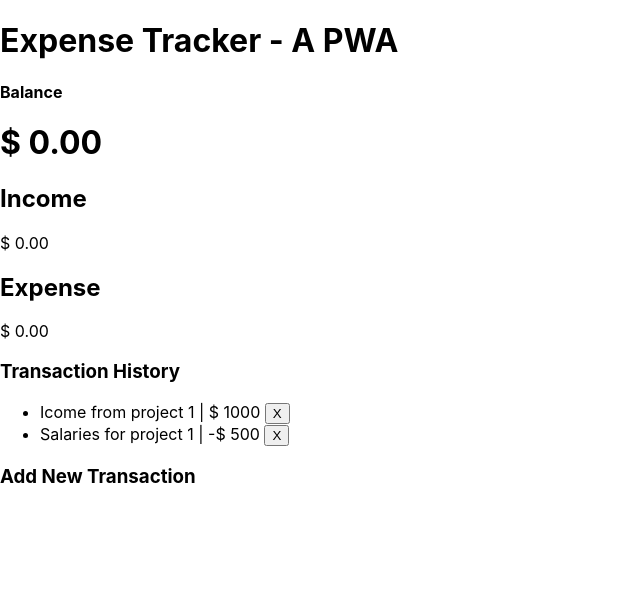
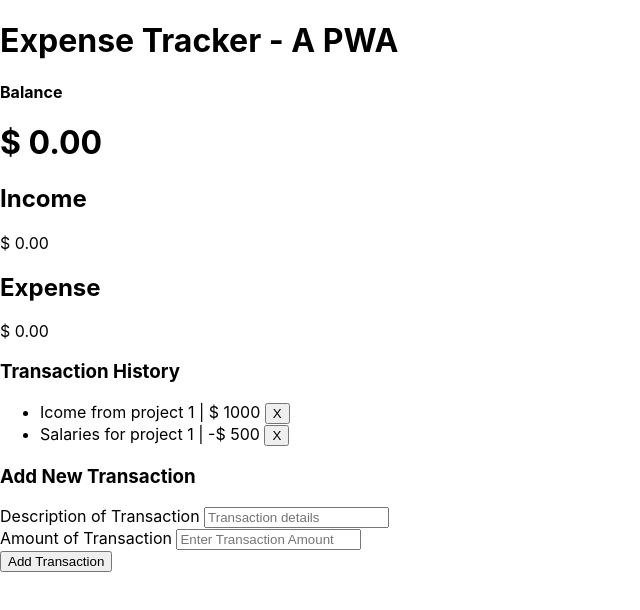
Before and after one commit to AliRa22aq/Expense-Tracker-PWA, a React (Create React App) app: page / in a window 1280 px wide. Shown: the top 610 px of the page, without its empty margins (0-640 px from the left). Built offline with nearby package versions, Linux system fonts and the light colour scheme.

Commit message:
Update AddTransaction.tsx

```diff
--- a/src/components/AddTransaction.tsx
+++ b/src/components/AddTransaction.tsx
@@ -1,9 +1,35 @@
-import React from 'react'
+import React, { useState } from 'react'
 
 export const AddTransaction = () => {
+
+    const [description, setDiscription] = useState();
+    const [transactionAmount, setTransactionAmount] = useState();
+
     return (
         <div>
             <h3> Add New Transaction </h3>
+            <form>
+                <div>
+                    <label> Description of Transaction </label>
+                    <input
+                        type="text"
+                        id= "description"
+                        placeholder="Transaction details"
+                        value={description}
+                    />
+                </div>
+                <div>
+                <label> Amount of Transaction </label>
+                    <input
+                        type="text"
+                        id= "descriptionAmount"
+                        placeholder="Enter Transaction Amount"
+                        value={transactionAmount}
+
+                    />
+                </div>
+                <button> Add Transaction </button>
+            </form>
 
         </div>
     )
```
